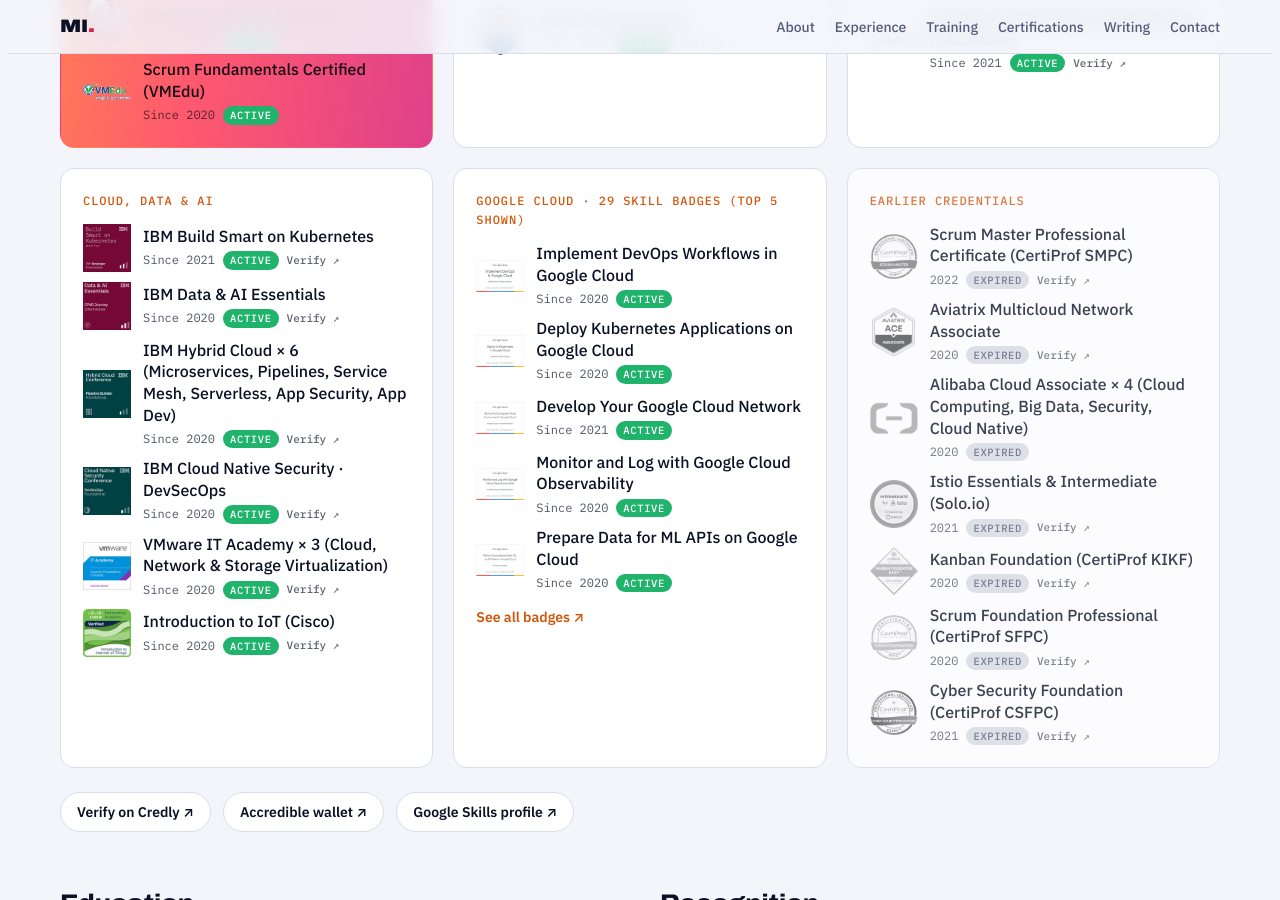
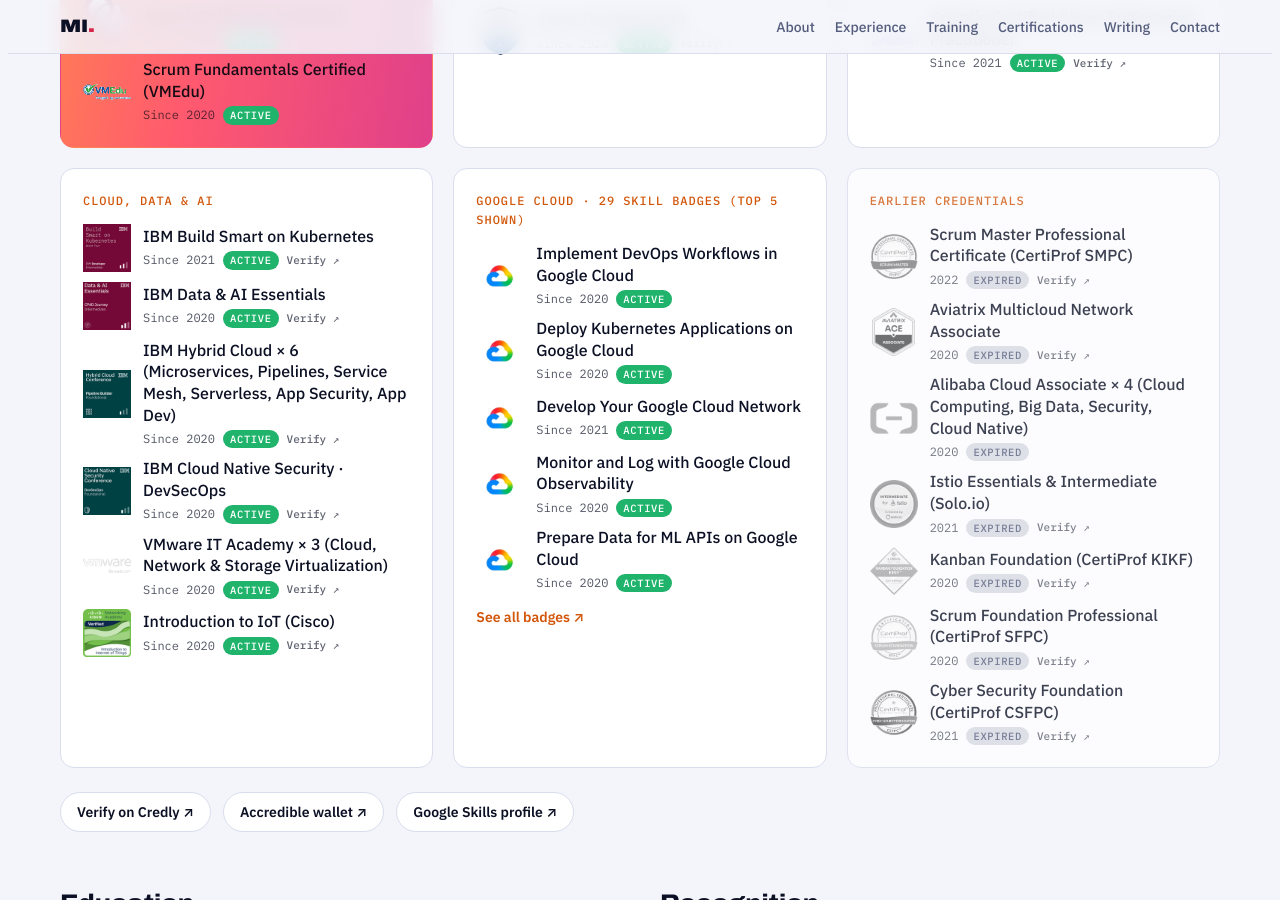
Before and after one commit to Madhan-I/Madhan-I.github.io, a Jekyll site: the page built from index.html, in a window 1280 px wide and 900 px high, scrolled down 4524 px. Built offline with Jekyll 4.4.1, drawn with Linux system fonts in a browser that asks for light colours.

Commit message:
Logo-only Google Cloud and VMware badges (no white cards)
Co-Authored-By: Claude Opus 5.5 <noreply@anthropic.com>
Claude-Session: https://claude.ai/code/session_01MFRrTt7LBDdX57m85KHNGp

```diff
--- a/_data/profile.yml
+++ b/_data/profile.yml
@@ -316,7 +316,7 @@ certifications:
       - name: VMware IT Academy × 3 (Cloud, Network & Storage Virtualization)
         year: "2020"
         status: Active
-        badge: vmware.png
+        badge: vmware-logo.png
         url: https://www.credly.com/badges/bd9e36a6-eaa9-4500-8347-d637d19ab539
       - name: Introduction to IoT (Cisco)
         year: "2020"
@@ -329,23 +329,23 @@ certifications:
       - name: Implement DevOps Workflows in Google Cloud
         year: "2020"
         status: Active
-        badge: gc-devops.png
+        badge: google-cloud-logo.png
       - name: Deploy Kubernetes Applications on Google Cloud
         year: "2020"
         status: Active
-        badge: gc-kubernetes.png
+        badge: google-cloud-logo.png
       - name: Develop Your Google Cloud Network
         year: "2021"
         status: Active
-        badge: gc-network.png
+        badge: google-cloud-logo.png
       - name: Monitor and Log with Google Cloud Observability
         year: "2020"
         status: Active
-        badge: gc-observability.png
+        badge: google-cloud-logo.png
       - name: Prepare Data for ML APIs on Google Cloud
         year: "2020"
         status: Active
-        badge: gc-ml-data.png
+        badge: google-cloud-logo.png
   - group: Earlier credentials
     muted: true
     items:
--- a/assets/badges/sources.txt
+++ b/assets/badges/sources.txt
@@ -16,7 +16,6 @@ azure-administrator.png https://images.credly.com/size/160x160/images/336eebfc-0
 azure-ai-engineer.png https://images.credly.com/size/160x160/images/61f56aa4-16fd-403c-90bc-1d90dba1fa99/image.png
 ibm-data-ai.png https://images.credly.com/size/160x160/images/7481cfd9-3956-4b6b-8dc5-edbabb2fd98f/Data_-_AI_Essentials_CP4D_Journey.png
 cisco-iot.png https://images.credly.com/size/160x160/images/fce226c2-0f13-4e17-b60c-24fa6ffd88cb/Intro2IoT.png
-vmware.png https://images.credly.com/size/160x160/images/8ca28f8d-5ac0-49d7-b783-608cd4a61072/image.png
 ibm-hybrid-cloud.png https://images.credly.com/size/160x160/images/47069d6e-35c4-46ce-9cf6-12cc92e09a48/Hybrid_Cloud_Conf_-_Pipeline_Builder.png
 ibm-devsecops.png https://images.credly.com/size/160x160/images/01d39c6e-56b8-41d2-b994-fb9d4587240f/Cloud_Native_Sec_Conf_-_DevSecOps_Security.png
 aviatrix.png https://images.credly.com/size/160x160/images/e3c001fd-161d-433a-a7a4-049556d6112d/blob
@@ -35,11 +34,6 @@ gremlin.png https://media.licdn.com/dms/image/v2/D4E0BAQGS6ZemRTLr2w/company-log
 scrum-institute.png https://media.licdn.com/dms/image/v2/C560BAQH15_8r7VSipw/company-logo_100_100/company-logo_100_100/0/1630606741388/international_scrum_institute_logo?e=1793232000&v=beta&t=DbeH5Iua6QQf5ma2S-lCkjXKxV-gFVHklaRpziSboIk
 vmedu.png https://media.licdn.com/dms/image/v2/D560BAQF6BwdpVzrNvA/company-logo_100_100/B56Z6C2VhhHAAM-/0/1780311742762/vabro_vmedu_logo?e=1793232000&v=beta&t=nrh1EbXxD-OsGfIzu6lf5-t78EYtj5bqgTQuO5rihK4
 alibaba-cloud.png https://media.licdn.com/dms/image/v2/D560BAQEZecjjDTVXJA/company-logo_100_100/company-logo_100_100/0/1723709190350/alibaba_cloud_computing_company_logo?e=1793232000&v=beta&t=HdKKD4NTgVmYFiCqbKeygbuK2im50GWbMlWzwMuIjw8
-gc-devops.png https://cdn.qwiklabs.com/e6mPJW553J0Kq4Xfz9FwPHEijcrJx15e8B%2FR5qc%2BMOY%3D
-gc-kubernetes.png https://cdn.qwiklabs.com/d3%2FXEgAy%2BUqECXqNRrszWcIim%2B00PJBkoJfTctGdphk%3D
-gc-network.png https://cdn.qwiklabs.com/dSWcl7S0A7ugT%2FhWCw2ASLYslLNp%2FYFys9VL%2BfGfUpo%3D
-gc-observability.png https://cdn.qwiklabs.com/hGYMBUgND9LUofKoth6kH0x962Q2MbSYWm%2BBbkfYoHY%3D
-gc-ml-data.png https://cdn.qwiklabs.com/Z9RnG0DZDYJa%2BuUUC4NNASbN%2F8q4Ay6Bi4AUpLARkJM%3D
 mie-expert.png https://images.credly.com/size/340x340/images/f2fcdaf4-c289-48f7-a5b6-e367fe64e29d/blob
 google-cloud-logo.png https://media.licdn.com/dms/image/v2/D4E0BAQFrZn5P9fEf9A/company-logo_100_100/B4EZ22TKwAJ4AU-/0/1776879971686/google_cloud_logo?e=1793232000&v=beta&t=SBUdUdrWd9Y-yZh-NitVWzZn-WZavLO1LLriAAyWbXs
 vmware-logo.png https://media.licdn.com/dms/image/v2/D560BAQEzpbXCUplXJw/company-logo_100_100/company-logo_100_100/0/1716485708320/vmware_logo?e=1793232000&v=beta&t=1VFMPKt035yFBjfgReAduqKrcFsYEmyIm4jqYeKeU-o
```
Also changed, not shown: assets/badges/gc-devops.png (deleted), assets/badges/gc-kubernetes.png (deleted), assets/badges/gc-ml-data.png (deleted), assets/badges/gc-network.png (deleted), assets/badges/gc-observability.png (deleted), assets/badges/google-cloud-logo.png, assets/badges/vmware-logo.png, assets/badges/vmware.png (deleted).
